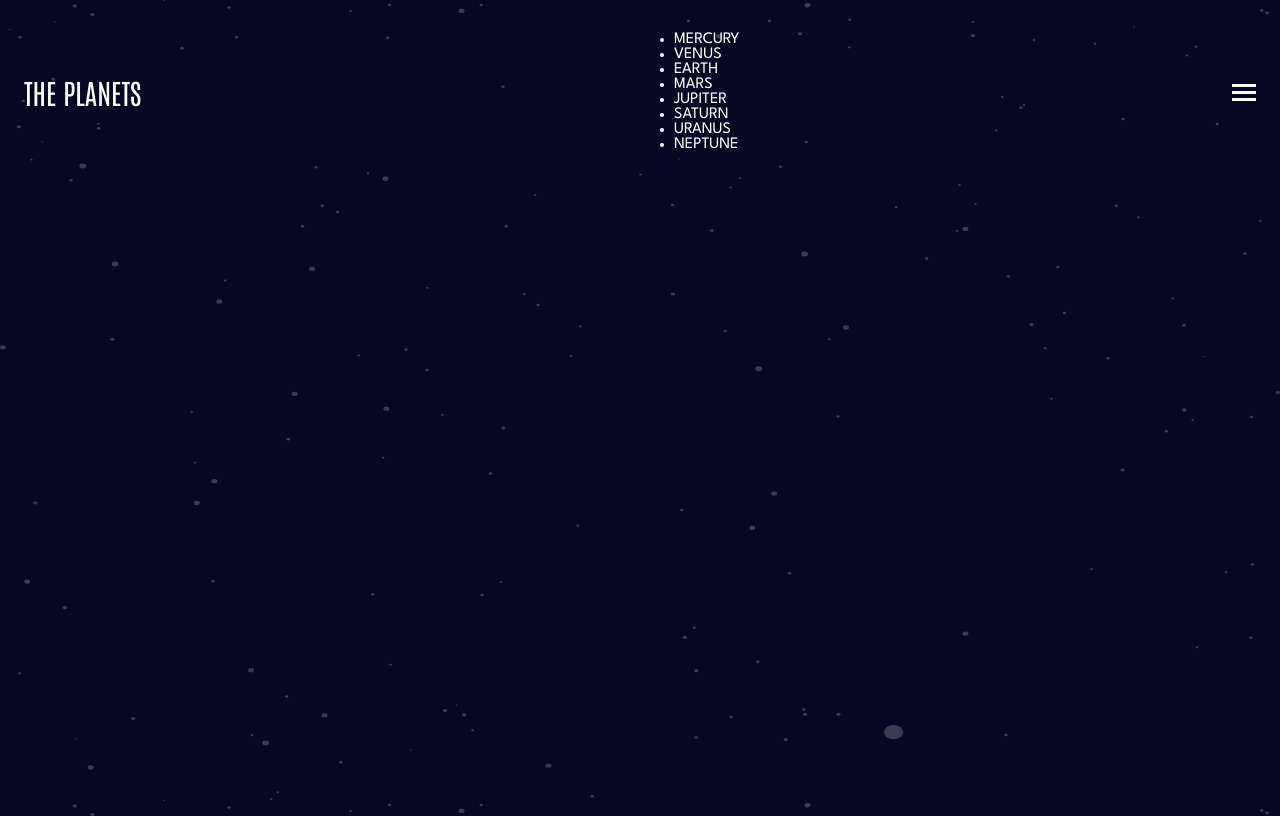
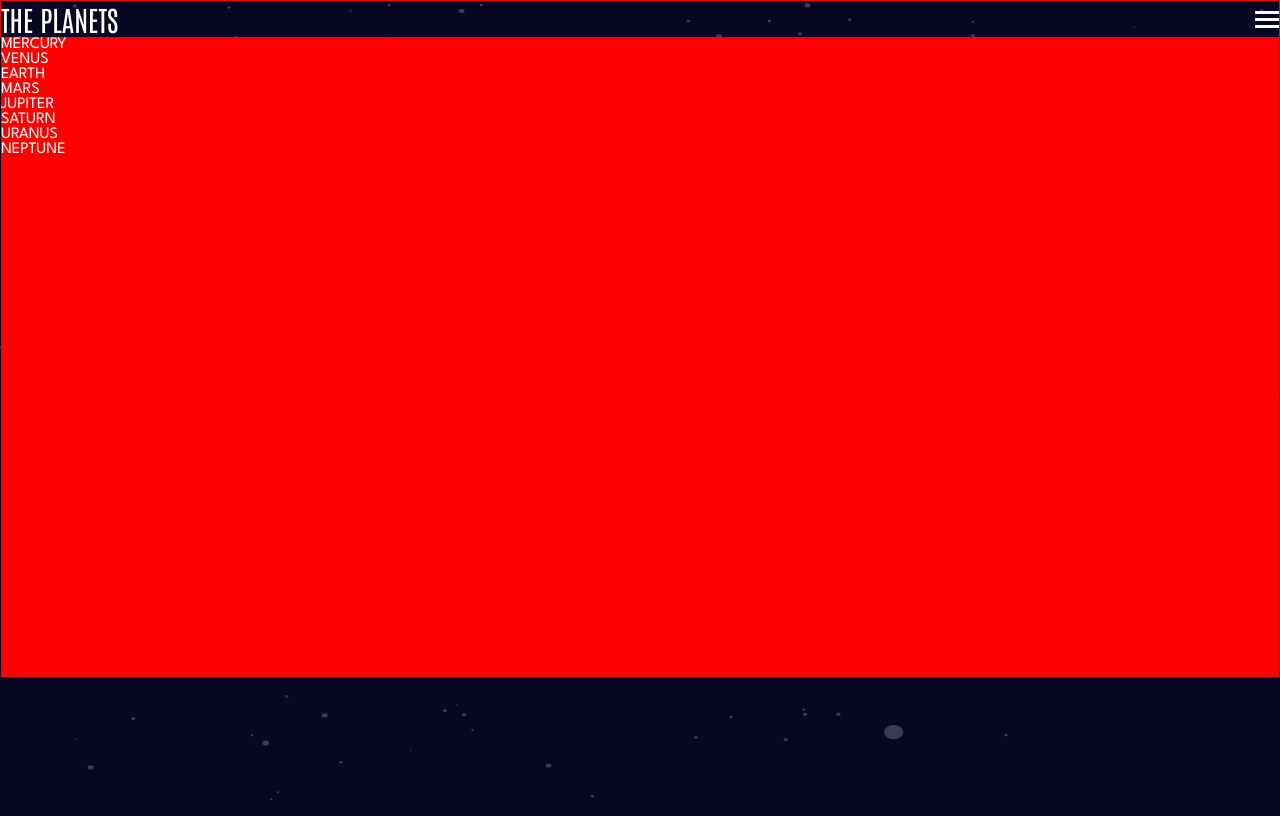
Before and after one commit to mrfinesse47/svelte-planets, a Svelte app: page / in a window 1280 px wide. Built offline with nearby package versions, Linux system fonts and the light colour scheme.

Commit message:
continue work on drop down

```diff
--- a/public/global.css
+++ b/public/global.css
@@ -1,5 +1,11 @@
 /* font-family: 'Antonio', sans-serif;
 font-family: 'League Spartan', sans-serif; */
+
+* {
+  padding: 0;
+  margin: 0;
+  box-sizing: border-box;
+}
 
 html,
 body {
--- a/src/components/Header.svelte
+++ b/src/components/Header.svelte
@@ -13,7 +13,8 @@
 
 <style>
   header {
-    margin: 16px 24px;
+    position: relative;
+    border: 1px solid red;
   }
   .container {
     display: flex;
--- a/src/components/MenuList.svelte
+++ b/src/components/MenuList.svelte
@@ -4,6 +4,7 @@
   //then on click send and event to change the view of main to show a planet
 </script>
 
+<div>
   <ul>
     <li>MERCURY</li>
     <li>VENUS</li>
@@ -14,9 +15,17 @@
     <li>URANUS</li>
     <li>NEPTUNE</li>
   </ul>
+</div>
 
 <style>
-  ul {
-    /* position: absolute; */
+  div {
+    position: absolute;
+    background-color: red;
+    padding: 0;
+    margin: 0;
+    width: 100%;
+    height: 80vh;
+    top: 100%;
+    /* top 100% is 100% of the parents height */
   }
 </style>
```
Lines whose indentation alone changed are shown as unchanged.
